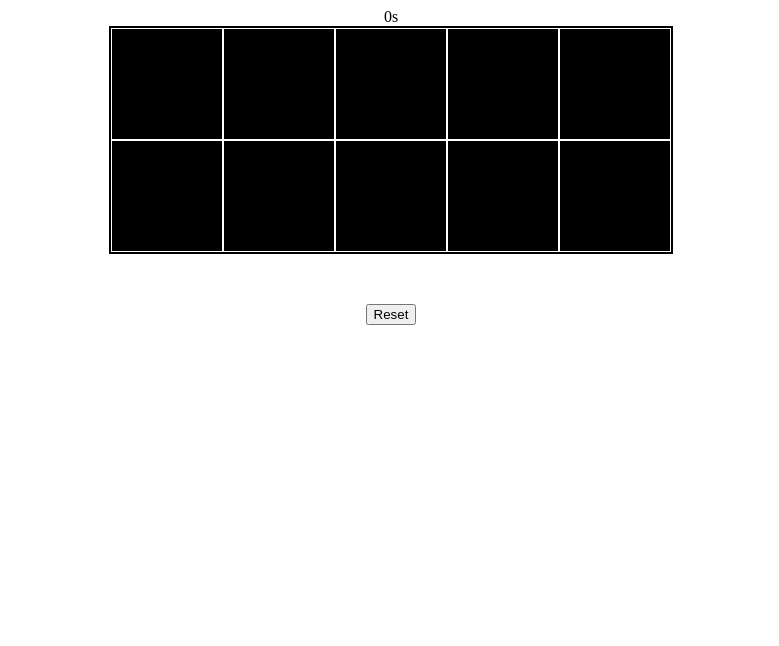
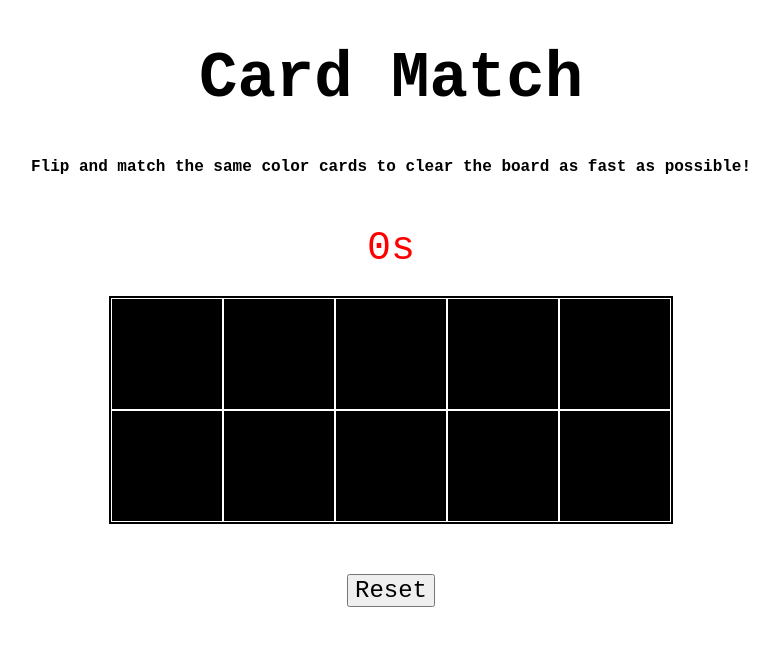
Before and after one commit to daho2353/Matching-Game, a React (Create React App) app: page / in a window 1280 px wide. Shown: the top 646 px of the page, without its empty margins (249-1028 px from the left). Built offline with nearby package versions, Linux system fonts and the light colour scheme.

Commit message:
added some css

```diff
--- a/src/App.js
+++ b/src/App.js
@@ -115,8 +115,26 @@ function App() {
       setTimer(null);
     }
   });
+
+  var buttonStyle = {
+  fontSize: "1.5em",
+  fontFamily: "Courier New"
+};
+
+var titleStyle = {
+  fontSize: "4em",
+  fontFamily: "Courier New"
+}
+var descriptionStyle = {
+  fontSize: "1em",
+  marginBottom: "50px",
+  fontFamily: "Courier New"
+}
+
   return ( //JSX below
     <div className="App">
+    <h1 style={titleStyle}>Card Match</h1>
+    <h2 style={descriptionStyle}>Flip and match the same color cards to clear the board as fast as possible!</h2>
       <Timer currentTime = {currentTime}/>
       <table>
         <tr>
@@ -134,7 +152,7 @@ function App() {
           <Card card = {cards[9]} onClick={() => flipCard(9, cards, setCards, timerOn, setTimerOn, canClick, setCanClick, currentTime, setVictory)}/>
         </tr>
       </table>
-      <button onClick={() => resetBoard(setCards, setTimerOn)}> Reset </button>
+      <button onClick={() => resetBoard(setCards, setTimerOn)} style={buttonStyle} > Reset </button>
       <VictoryTime time = {victory}/>
     </div>
   );
--- a/src/Timer.js
+++ b/src/Timer.js
@@ -2,9 +2,19 @@ import React, { useState, useEffect} from 'react';
 
 
 function Timer (props){
+
+
+  var timerStyle = {
+  fontSize: "2.5em",
+  color: "red",
+  marginBottom: "25px",
+  fontFamily: "Courier New"
+
+};
+
   return (
     <div>
-      <div> {props.currentTime}s </div>
+      <div style={timerStyle}> {props.currentTime}s </div>
     </div>
   )
 }
```
